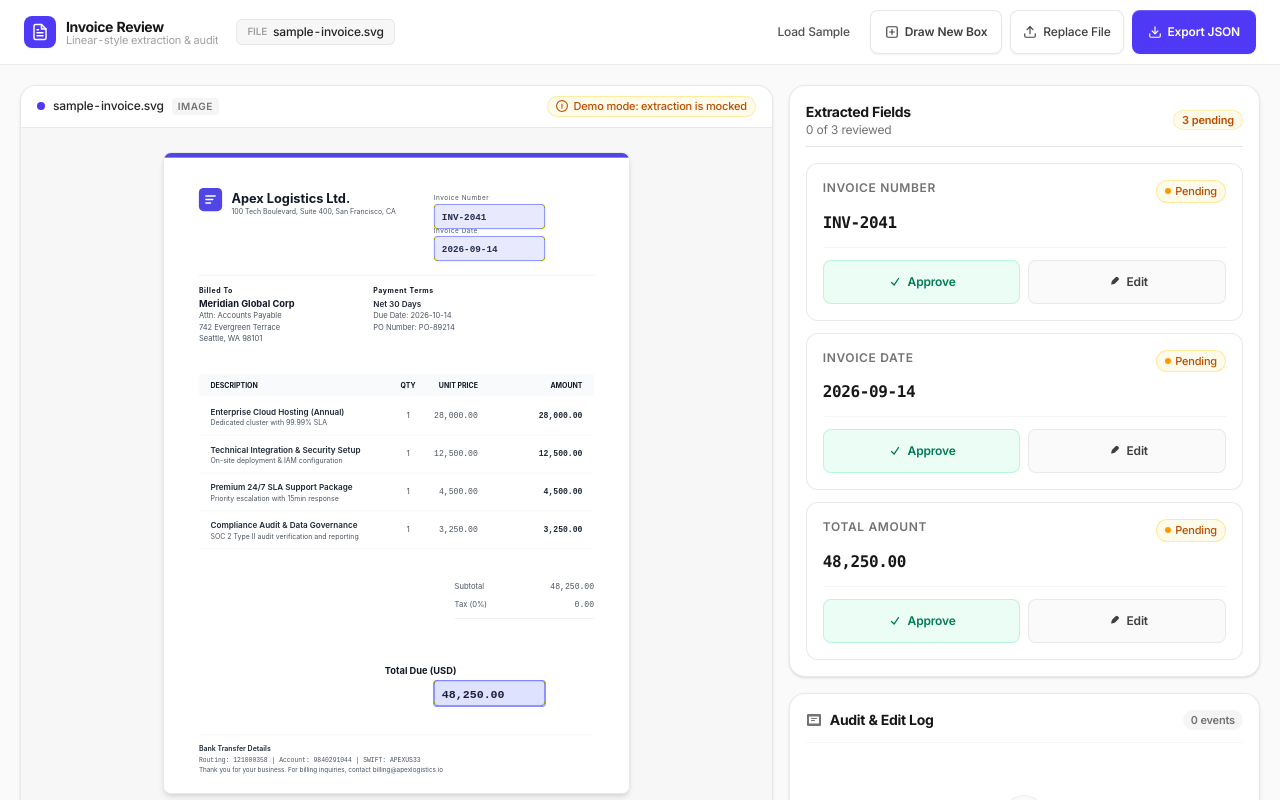
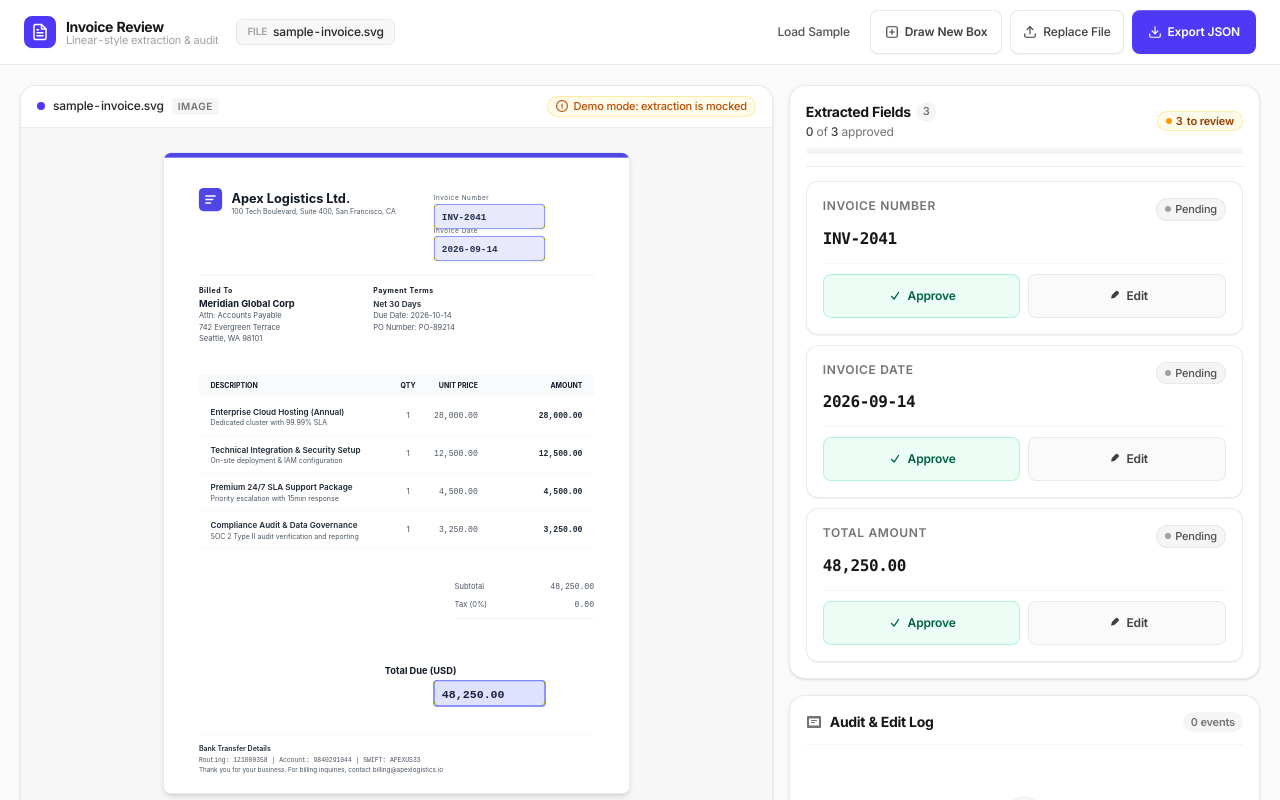
Before and after one commit to anasamin822-dotcom/InvoiceLens, a React (Vite) app: page / in a window 1280 px wide. Both pictures are taken after a click on the button "Load sample pre-aligned invoice". Shown: the top 800 px of the page. Built offline with nearby package versions, Linux system fonts and the light colour scheme.

Commit message:
style: add progress bar, hover lift, status pills, and accessible tap targets to field panel

```diff
--- a/src/components/FieldCard.tsx
+++ b/src/components/FieldCard.tsx
@@ -80,7 +80,7 @@ export function FieldCard({
     switch (field.status) {
       case 'approved':
         return (
-          <span className="inline-flex items-center gap-1 text-[11px] font-semibold text-emerald-700 bg-emerald-50 border border-emerald-200/80 px-2 py-0.5 rounded-full">
+          <span className="inline-flex items-center gap-1 text-[11px] font-semibold text-emerald-700 bg-emerald-50 border border-emerald-200/80 px-2 py-0.5 rounded-full transition-colors duration-150">
             <svg width="10" height="10" viewBox="0 0 16 16" fill="currentColor" aria-hidden="true">
               <path fillRule="evenodd" d="M12.416 3.376a.75.75 0 0 1 .208 1.04l-5 7.5a.75.75 0 0 1-1.154.114l-3-3a.75.75 0 0 1 1.06-1.06l2.353 2.353 4.493-6.74a.75.75 0 0 1 1.04-.207Z" />
             </svg>
@@ -89,7 +89,7 @@ export function FieldCard({
         );
       case 'edited':
         return (
-          <span className="inline-flex items-center gap-1 text-[11px] font-semibold text-indigo-700 bg-indigo-50 border border-indigo-200/80 px-2 py-0.5 rounded-full">
+          <span className="inline-flex items-center gap-1 text-[11px] font-semibold text-amber-800 bg-amber-50 border border-amber-200/80 px-2 py-0.5 rounded-full transition-colors duration-150">
             <svg width="10" height="10" viewBox="0 0 16 16" fill="currentColor" aria-hidden="true">
               <path d="M13.488 2.513a1.75 1.75 0 0 0-2.475 0L6.75 6.774l-.794 3.177a.75.75 0 0 0 .914.914l3.177-.794 4.261-4.262a1.75 1.75 0 0 0 0-2.474l-.82-.822Z" />
             </svg>
@@ -99,8 +99,8 @@ export function FieldCard({
       case 'pending':
       default:
         return (
-          <span className="inline-flex items-center gap-1 text-[11px] font-medium text-amber-700 bg-amber-50 border border-amber-200/80 px-2 py-0.5 rounded-full">
-            <span className="w-1.5 h-1.5 rounded-full bg-amber-500" aria-hidden="true" />
+          <span className="inline-flex items-center gap-1 text-[11px] font-medium text-neutral-600 bg-neutral-100 border border-neutral-200/80 px-2 py-0.5 rounded-full transition-colors duration-150">
+            <span className="w-1.5 h-1.5 rounded-full bg-neutral-400" aria-hidden="true" />
             Pending
           </span>
         );
@@ -115,15 +115,18 @@ export function FieldCard({
       onMouseMove={handleMouseMove}
       onClick={() => onSelect(field.key)}
       className={[
-        'spotlight-card rounded-xl p-4 transition-all duration-200 cursor-pointer border select-none',
-        'focus-within:ring-2 focus-within:ring-indigo-500/50',
+        'spotlight-card rounded-xl p-3.5 sm:p-4 cursor-pointer border select-none transition-all duration-150',
+        'hover:-translate-y-0.5 hover:shadow-xs',
+        'focus-within:ring-2 focus-within:ring-indigo-500/40',
         isActive
-          ? 'moving-border-active shadow-md bg-white border-transparent'
-          : 'border-neutral-200/80 hover:border-neutral-300 hover:shadow-sm bg-white',
+          ? field.isCustom
+            ? 'ring-2 ring-purple-500/40 border-purple-500 bg-purple-50/15 shadow-sm'
+            : 'ring-2 ring-indigo-500/40 border-indigo-500 bg-indigo-50/15 shadow-sm'
+          : 'border-neutral-200/80 hover:border-neutral-300 bg-white shadow-2xs',
       ].join(' ')}
     >
       {/* Card Header: Label, Badges, Delete if custom */}
-      <div className="flex items-start justify-between gap-2 mb-2">
+      <div className="flex items-start justify-between gap-2 mb-1.5">
         <div className="flex items-center gap-1.5 flex-wrap">
           <span className="text-xs font-semibold text-neutral-500 uppercase tracking-wider">
             {field.label}
@@ -144,7 +147,7 @@ export function FieldCard({
                 e.stopPropagation();
                 onDeleteCustom(field.key);
               }}
-              className="p-1 text-neutral-400 hover:text-red-600 rounded hover:bg-red-50 transition-colors"
+              className="p-1 text-neutral-400 hover:text-red-600 rounded hover:bg-red-50 transition-colors cursor-pointer"
               title="Delete field"
             >
               <svg width="14" height="14" viewBox="0 0 16 16" fill="currentColor">
@@ -173,32 +176,35 @@ export function FieldCard({
               }}
               aria-label={`Edit value for ${field.label}`}
               className={[
-                'w-full px-3 py-2 text-sm font-medium rounded-lg border bg-white focus:outline-none focus:ring-2',
+                'w-full px-3 py-2 text-sm font-medium rounded-lg border bg-white focus:outline-none focus:ring-2 tabular-nums',
                 error
-                  ? 'border-red-400 focus:ring-red-400 text-red-900'
+                  ? 'border-red-400 focus:ring-red-400 text-red-900 bg-red-50/30'
                   : 'border-indigo-400 focus:ring-indigo-500 text-neutral-900',
               ].join(' ')}
             />
           </div>
 
           {error && (
-            <p role="alert" className="text-xs text-red-600 font-medium">
-              {error}
-            </p>
+            <div role="alert" className="flex items-center gap-1.5 text-xs text-red-700 bg-red-50 border border-red-200/80 rounded-md px-2.5 py-1.5">
+              <svg width="12" height="12" viewBox="0 0 16 16" fill="currentColor" className="shrink-0" aria-hidden="true">
+                <path fillRule="evenodd" d="M8 15A7 7 0 1 0 8 1a7 7 0 0 0 0 14ZM8 4a.75.75 0 0 1 .75.75v3.5a.75.75 0 0 1-1.5 0v-3.5A.75.75 0 0 1 8 4Zm0 8a1 1 0 1 0 0-2 1 1 0 0 0 0 2Z" />
+              </svg>
+              <span className="font-medium">{error}</span>
+            </div>
           )}
 
           <div className="flex items-center gap-2 pt-1">
             <button
               type="button"
               onClick={handleSave}
-              className="px-3 py-1.5 text-xs font-semibold text-white bg-indigo-600 hover:bg-indigo-700 rounded-lg shadow-sm transition-colors cursor-pointer min-h-[36px]"
+              className="btn-primary-tactile inline-flex items-center justify-center px-4 py-2 text-xs font-semibold text-white bg-indigo-600 hover:bg-indigo-700 rounded-lg shadow-sm cursor-pointer min-h-[44px]"
             >
               Save
             </button>
             <button
               type="button"
               onClick={handleCancel}
-              className="px-3 py-1.5 text-xs font-medium text-neutral-600 hover:text-neutral-900 hover:bg-neutral-100 rounded-lg transition-colors cursor-pointer min-h-[36px]"
+              className="inline-flex items-center justify-center px-4 py-2 text-xs font-medium text-neutral-600 hover:text-neutral-900 hover:bg-neutral-100 rounded-lg transition-colors cursor-pointer min-h-[44px]"
             >
               Cancel
             </button>
@@ -206,7 +212,7 @@ export function FieldCard({
         </div>
       ) : (
         <div className="flex items-baseline justify-between gap-2 mt-1">
-          <p className="text-base font-semibold text-neutral-900 tracking-tight font-mono break-all">
+          <p className="text-base font-semibold text-neutral-900 tracking-tight font-mono break-all tabular-nums">
             {field.value}
           </p>
         </div>
@@ -215,7 +221,7 @@ export function FieldCard({
       {/* Action Buttons: Approve & Edit */}
       {!isEditing && (
         <div
-          className="flex items-center gap-2 mt-3 pt-3 border-t border-neutral-100"
+          className="flex items-center gap-2 mt-3 pt-2.5 border-t border-neutral-100"
           onClick={(e) => e.stopPropagation()}
         >
           <button
@@ -224,10 +230,10 @@ export function FieldCard({
             onClick={() => onApprove(field.key)}
             aria-label={`Approve ${field.label}`}
             className={[
-              'flex-1 inline-flex items-center justify-center gap-1.5 py-1.5 px-3 rounded-lg text-xs font-semibold transition-all min-h-[44px]',
+              'flex-1 inline-flex items-center justify-center gap-1.5 py-2 px-3 rounded-lg text-xs font-semibold transition-all min-h-[44px]',
               field.status === 'approved'
                 ? 'bg-neutral-100 text-neutral-400 cursor-not-allowed'
-                : 'bg-emerald-50 text-emerald-700 hover:bg-emerald-100 border border-emerald-200/70 hover:border-emerald-300 cursor-pointer active:scale-[0.99]',
+                : 'bg-emerald-50 text-emerald-800 hover:bg-emerald-100 border border-emerald-200/80 hover:border-emerald-300 cursor-pointer active:scale-[0.99]',
             ].join(' ')}
           >
             <svg width="14" height="14" viewBox="0 0 16 16" fill="currentColor">
@@ -240,7 +246,7 @@ export function FieldCard({
             type="button"
             onClick={() => setIsEditing(true)}
             aria-label={`Edit ${field.label}`}
-            className="flex-1 inline-flex items-center justify-center gap-1.5 py-1.5 px-3 rounded-lg text-xs font-semibold text-neutral-700 bg-neutral-50 hover:bg-neutral-100 border border-neutral-200/80 hover:border-neutral-300 transition-all cursor-pointer min-h-[44px] active:scale-[0.99]"
+            className="flex-1 inline-flex items-center justify-center gap-1.5 py-2 px-3 rounded-lg text-xs font-semibold text-neutral-700 bg-neutral-50 hover:bg-neutral-100 border border-neutral-200/80 hover:border-neutral-300 transition-all cursor-pointer min-h-[44px] active:scale-[0.99]"
           >
             <svg width="14" height="14" viewBox="0 0 16 16" fill="currentColor">
               <path d="M13.488 2.513a1.75 1.75 0 0 0-2.475 0L6.75 6.774l-.794 3.177a.75.75 0 0 0 .914.914l3.177-.794 4.261-4.262a1.75 1.75 0 0 0 0-2.474l-.82-.822Z" />
--- a/src/components/FieldPanel.tsx
+++ b/src/components/FieldPanel.tsx
@@ -21,35 +21,63 @@ export function FieldPanel({
   const approvedCount = fields.filter((f) => f.status === 'approved').length;
   const editedCount = fields.filter((f) => f.status === 'edited').length;
   const pendingCount = fields.filter((f) => f.status === 'pending').length;
+  const total = fields.length;
+  const progressPercent = total > 0 ? Math.round((approvedCount / total) * 100) : 0;
 
   return (
-    <div className="flex flex-col gap-4">
-      {/* Panel Summary Header */}
-      <div className="flex items-center justify-between pb-2 border-b border-neutral-200">
+    <div className="flex flex-col gap-3.5">
+      {/* Panel Summary Header with Animated Progress */}
+      <div className="flex flex-col gap-2 pb-3 border-b border-neutral-200/80">
+        <div className="flex items-center justify-between">
           <div>
-          <h2 className="text-sm font-bold text-neutral-900 tracking-tight">
-            Extracted Fields
+            <h2 className="text-sm font-bold text-neutral-900 tracking-tight flex items-center gap-1.5">
+              <span>Extracted Fields</span>
+              <span className="text-[11px] font-semibold text-neutral-500 bg-neutral-100 px-1.5 py-0.5 rounded-full tabular-nums">
+                {total}
+              </span>
             </h2>
-          <p className="text-xs text-neutral-500">
-            {approvedCount + editedCount} of {fields.length} reviewed
+            <p className="text-xs text-neutral-500 mt-0.5">
+              <span className="tabular-nums font-medium text-neutral-700">{approvedCount}</span> of{' '}
+              <span className="tabular-nums font-medium text-neutral-700">{total}</span> approved
+              {editedCount > 0 && (
+                <span className="text-neutral-400"> &middot; {editedCount} edited</span>
+              )}
             </p>
           </div>
 
           <div className="flex items-center gap-1.5 text-xs">
             {pendingCount > 0 ? (
-            <span className="px-2 py-0.5 rounded-full bg-amber-50 text-amber-700 font-semibold border border-amber-200/60 text-[11px]">
-              {pendingCount} pending
+              <span className="inline-flex items-center gap-1 px-2 py-0.5 rounded-full bg-amber-50 text-amber-800 font-semibold border border-amber-200/70 text-[11px]">
+                <span className="w-1.5 h-1.5 rounded-full bg-amber-500" aria-hidden="true" />
+                <span className="tabular-nums">{pendingCount}</span> to review
               </span>
             ) : (
-            <span className="px-2 py-0.5 rounded-full bg-emerald-50 text-emerald-700 font-semibold border border-emerald-200/60 text-[11px]">
-              All reviewed
+              <span className="inline-flex items-center gap-1 px-2.5 py-0.5 rounded-full bg-emerald-50 text-emerald-800 font-semibold border border-emerald-200/70 text-[11px]">
+                <svg width="10" height="10" viewBox="0 0 16 16" fill="currentColor">
+                  <path fillRule="evenodd" d="M12.416 3.376a.75.75 0 0 1 .208 1.04l-5 7.5a.75.75 0 0 1-1.154.114l-3-3a.75.75 0 0 1 1.06-1.06l2.353 2.353 4.493-6.74a.75.75 0 0 1 1.04-.207Z" />
+                </svg>
+                Complete
               </span>
             )}
           </div>
         </div>
 
+        {/* Aceternity-style calm animated progress bar */}
+        <div className="w-full bg-neutral-100 rounded-full h-1.5 overflow-hidden">
+          <div
+            role="progressbar"
+            aria-valuenow={progressPercent}
+            aria-valuemin={0}
+            aria-valuemax={100}
+            aria-label={`${progressPercent}% fields approved`}
+            style={{ width: `${progressPercent}%` }}
+            className="h-full bg-linear-to-r from-indigo-500 to-emerald-500 rounded-full transition-all duration-300 ease-out"
+          />
+        </div>
+      </div>
+
       {/* Cards List */}
-      <div className="flex flex-col gap-3">
+      <div className="flex flex-col gap-2.5">
         {fields.map((field) => (
           <FieldCard
             key={field.key}
```
Lines whose indentation alone changed are shown as unchanged.
